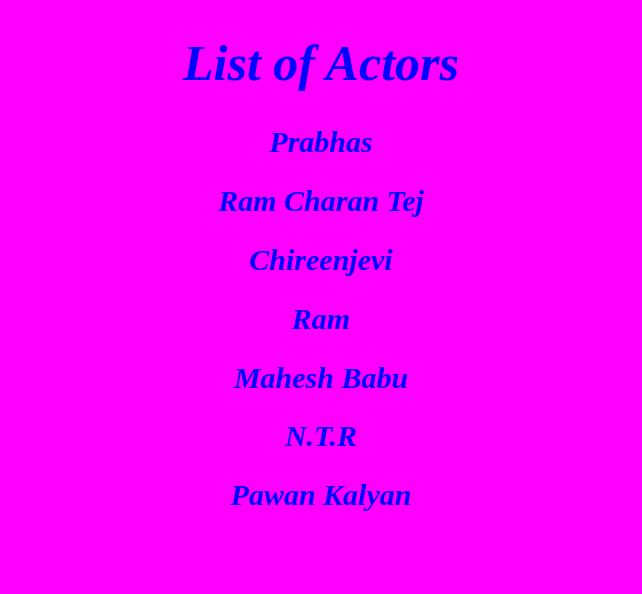
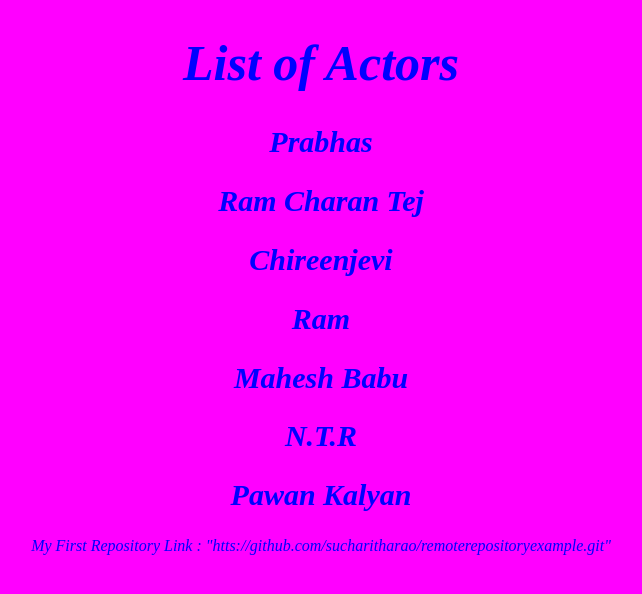
Before and after one commit to Sucharitharao/remoterepositoryexample, a React (Create React App) app: page / in a window 1280 px wide. Shown: the top 594 px of the page, without its empty margins (319-961 px from the left). Built offline with nearby package versions, Linux system fonts and the light colour scheme.

Commit message:
added my first repository link

```diff
--- a/src/App.js
+++ b/src/App.js
@@ -12,6 +12,8 @@ function App() {
       <h2>Mahesh Babu</h2>
       <h2>N.T.R</h2>
       <h2>Pawan Kalyan</h2>
+      <p>My First Repository Link
+        : "htts://github.com/sucharitharao/remoterepositoryexample.git"</p>
     </div>
   );
 }
```
